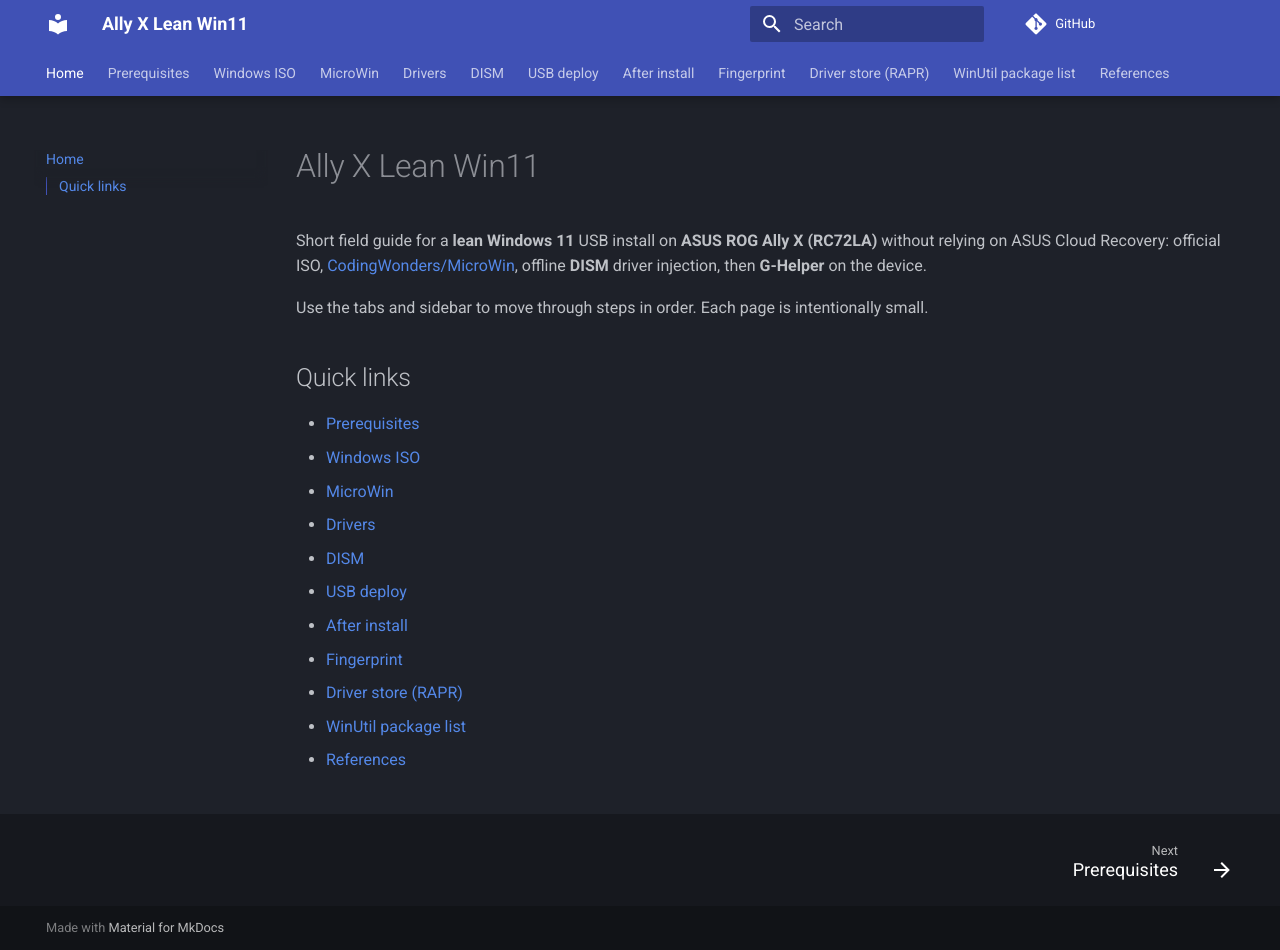
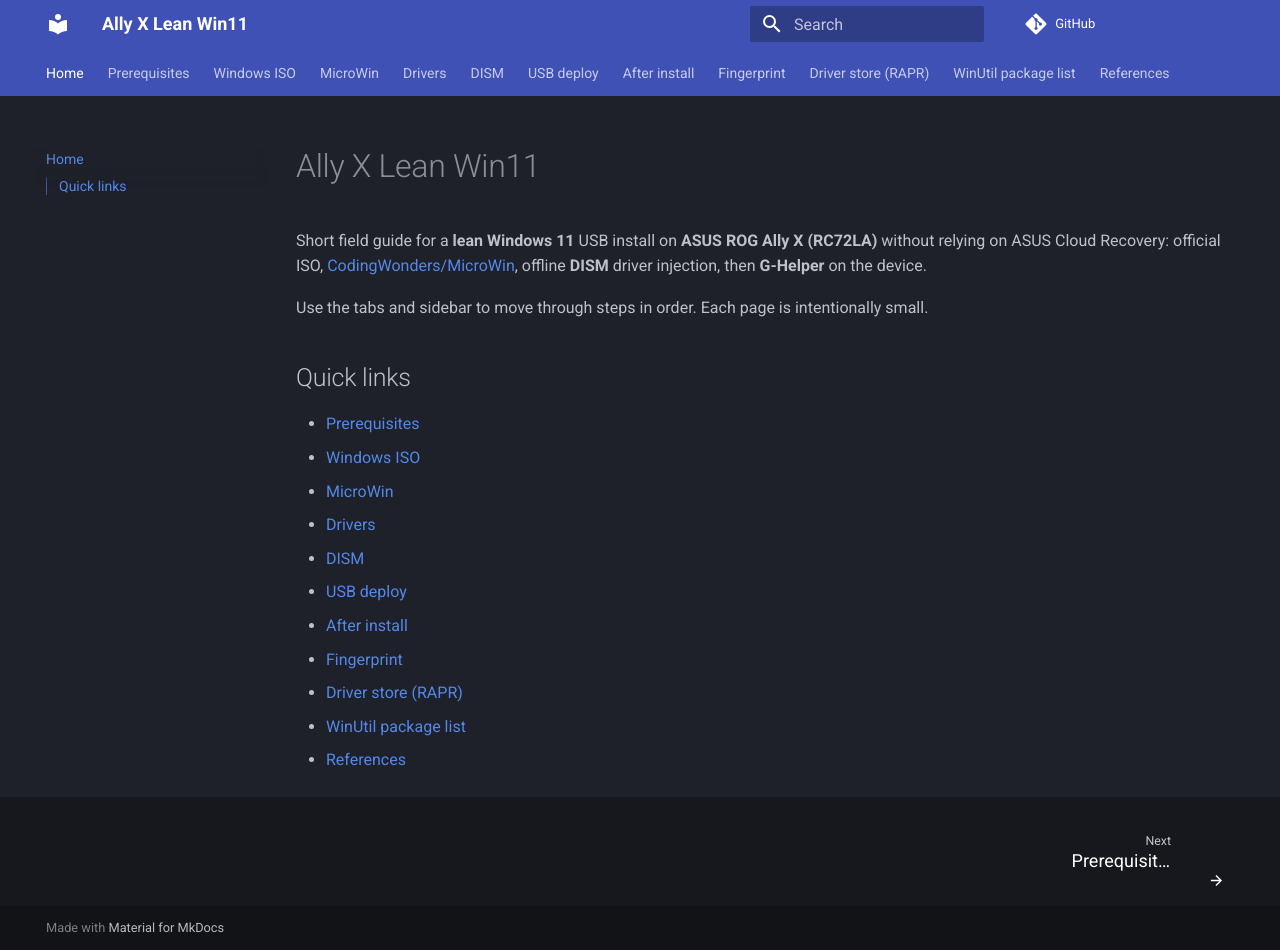
Before and after one commit to emilwojcik93/rog-allyx-rc72la-win11-manual, an MkDocs documentation site: the page built from docs/index.md, in a window 1280 px wide and 950 px high. Built offline with MkDocs 1.6.1 and Material for MkDocs 9.7.7, drawn with Linux system fonts in a browser that asks for light colours; comment, search, counter and statistics services are not loaded.

Commit message:
UI: hide header and tabs on scroll down; compact footer prev/next
Co-authored-by: Cursor <cursoragent@cursor.com>

```diff
--- /dev/null
+++ b/docs/javascripts/header-hide-on-scroll.js
@@ -0,0 +1,59 @@
+/* Hide fixed header + tab strip on scroll down (desktop); show on scroll up. */
+(function () {
+  const mq = window.matchMedia("(min-width: 1220px)");
+  let lastY = window.scrollY;
+  let ticking = false;
+
+  function measure() {
+    const hdr = document.querySelector(".md-header");
+    const tabs = document.querySelector(".md-tabs");
+    const root = document.documentElement;
+    if (hdr) root.style.setProperty("--hdr-h", hdr.offsetHeight + "px");
+    if (tabs) root.style.setProperty("--tabs-h", tabs.offsetHeight + "px");
+  }
+
+  function onScroll() {
+    if (!mq.matches) {
+      document.documentElement.classList.remove("hide-top-nav-on-scroll");
+      return;
+    }
+    const y = window.scrollY;
+    const delta = y - lastY;
+    if (y < 24) {
+      document.documentElement.classList.remove("hide-top-nav-on-scroll");
+    } else if (delta > 6) {
+      document.documentElement.classList.add("hide-top-nav-on-scroll");
+    } else if (delta < -6) {
+      document.documentElement.classList.remove("hide-top-nav-on-scroll");
+    }
+    lastY = y;
+  }
+
+  function requestTick() {
+    if (!ticking) {
+      window.requestAnimationFrame(function () {
+        onScroll();
+        ticking = false;
+      });
+      ticking = true;
+    }
+  }
+
+  window.addEventListener("scroll", requestTick, { passive: true });
+  window.addEventListener("resize", function () {
+    measure();
+    lastY = window.scrollY;
+    onScroll();
+  });
+  mq.addEventListener("change", function () {
+    measure();
+    lastY = window.scrollY;
+    onScroll();
+  });
+
+  if (document.readyState === "loading") {
+    document.addEventListener("DOMContentLoaded", measure);
+  } else {
+    measure();
+  }
+})();
--- /dev/null
+++ b/docs/stylesheets/extra.css
@@ -0,0 +1,61 @@
+@media (prefers-reduced-motion: reduce) {
+  .md-header,
+  .md-tabs,
+  .md-footer__link {
+    transition: none !important;
+  }
+}
+
+/* Desktop: slide header + section tabs off-screen when scrolling down */
+@media (min-width: 1220px) {
+  .md-header,
+  .md-tabs {
+    transition: transform 0.22s ease, opacity 0.2s ease;
+  }
+
+  html.hide-top-nav-on-scroll .md-header {
+    transform: translateY(calc(-1 * var(--hdr-h, 3rem)));
+    opacity: 0;
+    pointer-events: none;
+  }
+
+  html.hide-top-nav-on-scroll .md-tabs {
+    transform: translateY(calc(-1 * (var(--hdr-h, 3rem) + var(--tabs-h, 3rem))));
+    opacity: 0;
+    pointer-events: none;
+  }
+}
+
+/* Smaller previous / next footer controls */
+.md-footer__inner {
+  gap: 0.35rem;
+  padding-top: 0.35rem;
+  padding-bottom: 0.35rem;
+}
+
+.md-footer__link {
+  gap: 0.25rem;
+  padding: 0.2rem 0.35rem;
+  max-width: 42%;
+  font-size: 0.72rem;
+  line-height: 1.25;
+}
+
+.md-footer__title {
+  gap: 0.1rem;
+}
+
+.md-footer__direction {
+  font-size: 0.62rem;
+  opacity: 0.75;
+}
+
+.md-footer__link .md-footer__button.md-icon {
+  width: 0.95rem;
+  height: 0.95rem;
+}
+
+.md-footer__link .md-footer__button.md-icon svg {
+  width: 0.85rem;
+  height: 0.85rem;
+}
--- a/mkdocs.yml
+++ b/mkdocs.yml
@@ -3,6 +3,11 @@ site_description: Minimal Windows 11 USB install for ASUS ROG Ally X (RC72LA)
 site_url: https://emilwojcik93.github.io/rog-allyx-rc72la-win11-manual/
 repo_url: https://github.com/emilwojcik93/rog-allyx-rc72la-win11-manual
 edit_uri: edit/main/docs/
+
+extra_css:
+  - stylesheets/extra.css
+extra_javascript:
+  - javascripts/header-hide-on-scroll.js
 
 theme:
   name: material
@@ -21,8 +26,6 @@ theme:
     - navigation.tracking
     # Bottom of page: previous / next doc in nav order (uses page titles from `nav`).
     - navigation.footer
-    # Top tabs stay visible while scrolling (main sections always one click away).
-    - navigation.tabs.sticky
     - content.code.copy
     - search.suggest
 
```
